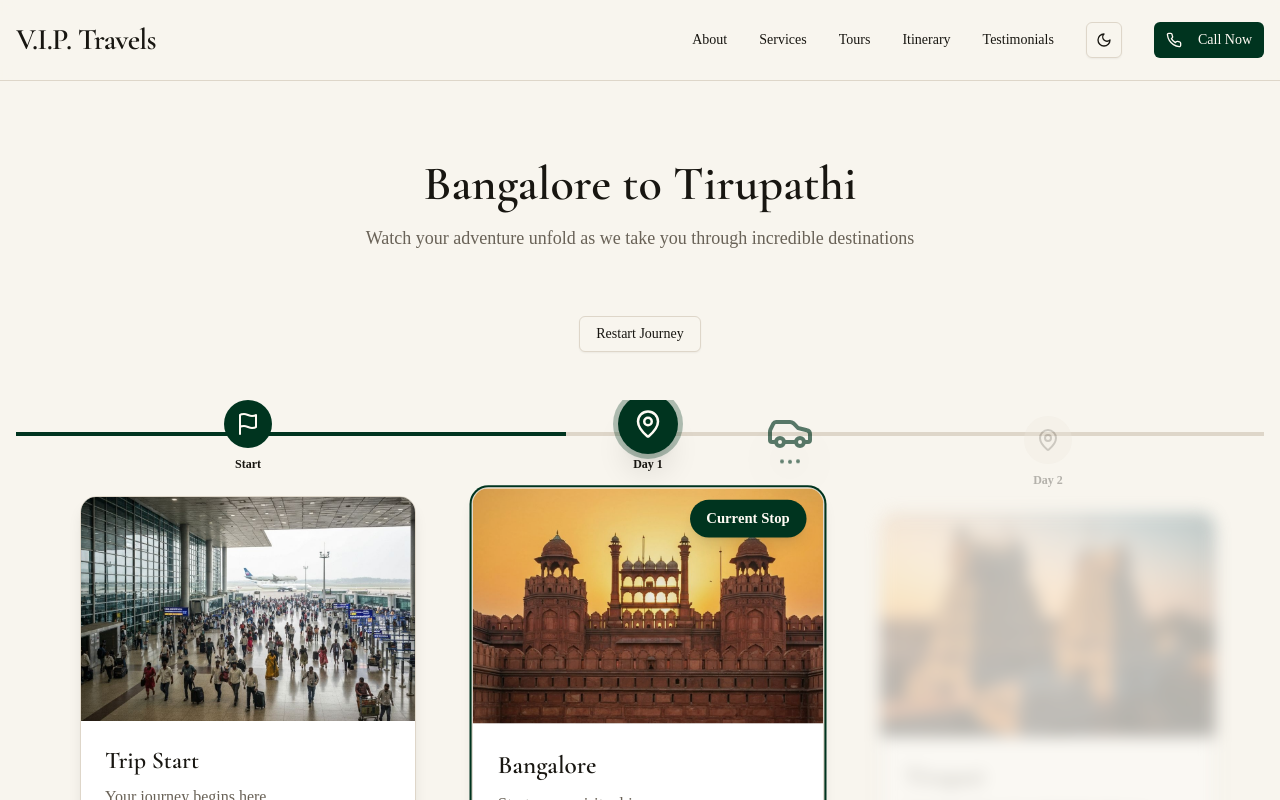
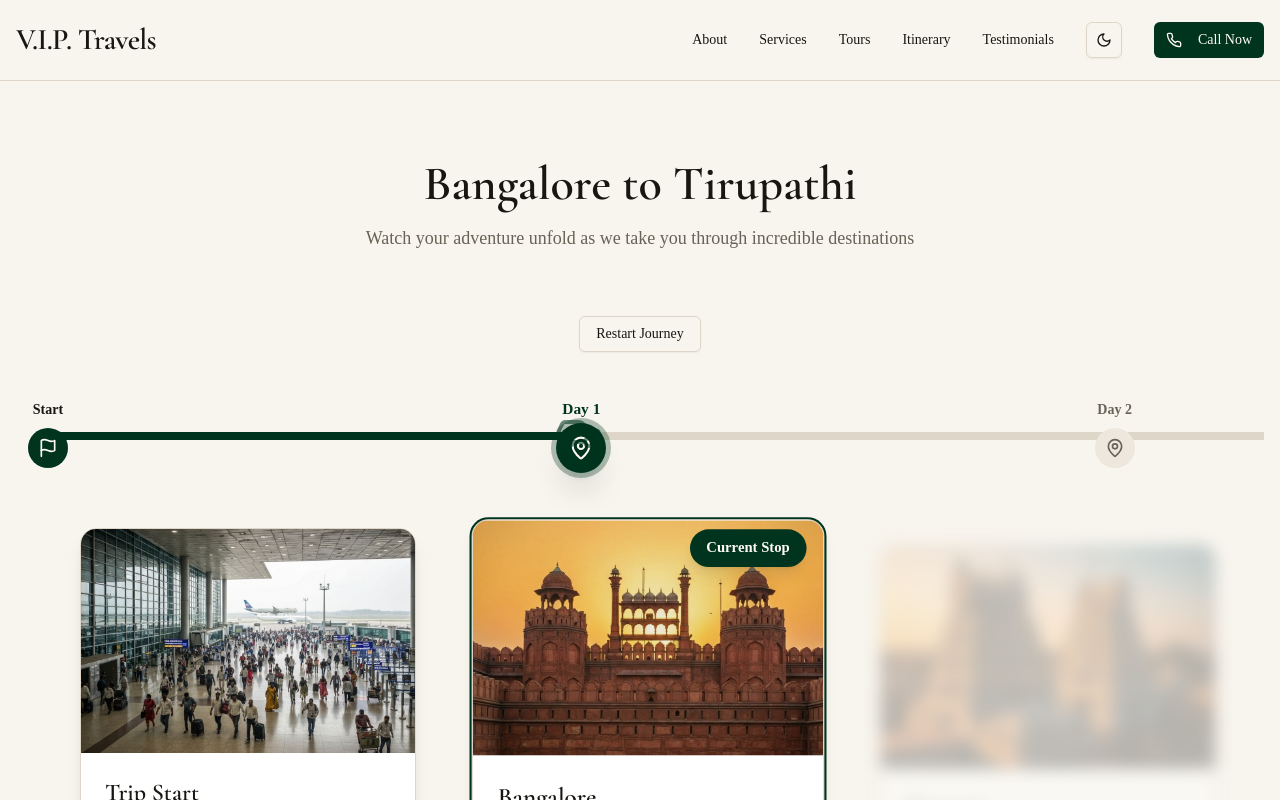
Before and after one commit to Udipta18/v0-vip-travels-website, a Next.js app: page /itinerary/bangalore-tirupati in a window 1280 px wide. Shown: the top 800 px of the page. Built offline with nearby package versions, Linux system fonts and the light colour scheme.

Commit message:
style: add spacing below road icons for better layout
Increase top padding to prevent card overlap for cleaner design.

#VERCEL_SKIP

Co-authored-by: UDIPTA DAS <105000386+Udipta18@users.noreply.github.com>

```diff
--- a/components/itinerary-journey.tsx
+++ b/components/itinerary-journey.tsx
@@ -1,6 +1,6 @@
 "use client"
 
-import { useState, useEffect } from "react"
+import { useState, useEffect, useRef } from "react"
 import { MapPin, Car, Flag, FlagTriangleRight } from "lucide-react"
 import { Button } from "@/components/ui/button"
 
@@ -39,6 +39,7 @@ export function ItineraryJourney({ title, destinations }: ItineraryJourneyProps)
   const [currentStop, setCurrentStop] = useState(0)
   const [isAnimating, setIsAnimating] = useState(false)
   const [autoAdvance, setAutoAdvance] = useState(true)
+  const scrollContainerRef = useRef<HTMLDivElement>(null)
 
   useEffect(() => {
     if (!autoAdvance) return
@@ -56,6 +57,19 @@ export function ItineraryJourney({ title, destinations }: ItineraryJourneyProps)
 
     return () => clearInterval(timer)
   }, [allStops.length, autoAdvance])
+
+  useEffect(() => {
+    if (scrollContainerRef.current) {
+      const container = scrollContainerRef.current
+      const stopWidth = 400 // Width of each destination card
+      const scrollPosition = currentStop * stopWidth - container.clientWidth / 2 + stopWidth / 2
+
+      container.scrollTo({
+        left: Math.max(0, scrollPosition),
+        behavior: "smooth",
+      })
+    }
+  }, [currentStop])
 
   const resetJourney = () => {
     setCurrentStop(0)
@@ -98,20 +112,97 @@ export function ItineraryJourney({ title, destinations }: ItineraryJourneyProps)
         </div>
 
         <div className="relative">
-          <div className="overflow-x-auto pb-8 scrollbar-hide">
+          <div ref={scrollContainerRef} className="overflow-x-auto pb-8 scrollbar-hide">
             <div className="relative min-w-max px-8">
+              {/* Car Road - elevated above cards */}
+              <div className="mb-12 relative">
                 {/* Road/Path Line */}
-              <div className="absolute top-8 left-0 right-0 h-1 bg-border" />
+                <div className="absolute top-8 left-0 right-0 h-2 bg-border rounded-full" />
 
+                {/* Progress Line */}
                 <div
-                className="absolute top-8 left-0 h-1 bg-primary transition-all duration-[3000ms] ease-in-out"
+                  className="absolute top-8 left-0 h-2 bg-primary rounded-full transition-all duration-[3000ms] ease-in-out"
                   style={{
                     width: `${(currentStop / (allStops.length - 1)) * 100}%`,
                   }}
                 />
 
+                {/* Car */}
+                <div
+                  className="absolute top-2 transition-all duration-[3000ms] ease-in-out z-30"
+                  style={{
+                    left: `calc(${(currentStop / (allStops.length - 1)) * 100}%)`,
+                  }}
+                >
+                  <div className="relative -translate-x-1/2">
+                    <Car className={`w-12 h-12 text-primary drop-shadow-2xl ${isAnimating ? "animate-pulse" : ""}`} />
+                    {isAnimating && (
+                      <div className="absolute -bottom-2 left-1/2 -translate-x-1/2">
+                        <div className="flex gap-1">
+                          <div
+                            className="w-1 h-1 bg-primary/60 rounded-full animate-bounce"
+                            style={{ animationDelay: "0ms" }}
+                          />
+                          <div
+                            className="w-1 h-1 bg-primary/60 rounded-full animate-bounce"
+                            style={{ animationDelay: "150ms" }}
+                          />
+                          <div
+                            className="w-1 h-1 bg-primary/60 rounded-full animate-bounce"
+                            style={{ animationDelay: "300ms" }}
+                          />
+                        </div>
+                      </div>
+                    )}
+                  </div>
+                </div>
+
+                {/* Location markers on the road */}
+                <div className="absolute top-0 left-0 right-0 flex justify-between">
+                  {allStops.map((stop, index) => (
+                    <div
+                      key={index}
+                      className="flex flex-col items-center"
+                      style={{
+                        position: "absolute",
+                        left: `${(index / (allStops.length - 1)) * 100}%`,
+                        transform: "translateX(-50%)",
+                      }}
+                    >
+                      <div
+                        className={`mb-2 text-sm font-bold whitespace-nowrap transition-all duration-500 ${
+                          currentStop === index
+                            ? "text-primary scale-110"
+                            : index < currentStop
+                              ? "text-foreground"
+                              : "text-muted-foreground"
+                        }`}
+                      >
+                        {stop.day}
+                      </div>
+                      <div
+                        className={`w-10 h-10 rounded-full flex items-center justify-center transition-all duration-500 ${
+                          currentStop === index
+                            ? "bg-primary text-primary-foreground scale-125 shadow-xl ring-4 ring-primary/30"
+                            : index < currentStop
+                              ? "bg-primary text-primary-foreground"
+                              : "bg-muted text-muted-foreground"
+                        }`}
+                      >
+                        {stop.type === "start" ? (
+                          <Flag className="w-5 h-5" />
+                        ) : stop.type === "end" ? (
+                          <FlagTriangleRight className="w-5 h-5" />
+                        ) : (
+                          <MapPin className="w-5 h-5" />
+                        )}
+                      </div>
+                    </div>
+                  ))}
+                </div>
+
                 {/* Destinations in horizontal layout */}
-              <div className="flex gap-0 relative">
+                <div className="flex gap-0 relative pt-32">
                   {allStops.map((stop, index) => (
                     <div
                       key={index}
@@ -121,28 +212,6 @@ export function ItineraryJourney({ title, destinations }: ItineraryJourneyProps)
                       }`}
                       style={{ width: "400px" }}
                     >
-                    {/* Location marker */}
-                    <div className="flex flex-col items-center mb-6 relative z-20">
-                      <div
-                        className={`w-12 h-12 rounded-full flex items-center justify-center transition-all duration-500 ${
-                          currentStop === index
-                            ? "bg-primary text-primary-foreground scale-125 shadow-xl ring-4 ring-primary/30"
-                            : index < currentStop
-                              ? "bg-primary text-primary-foreground"
-                              : "bg-muted text-muted-foreground"
-                        }`}
-                      >
-                        {stop.type === "start" ? (
-                          <Flag className="w-6 h-6" />
-                        ) : stop.type === "end" ? (
-                          <FlagTriangleRight className="w-6 h-6" />
-                        ) : (
-                          <MapPin className="w-6 h-6" />
-                        )}
-                      </div>
-                      <div className="mt-2 text-xs font-semibold text-foreground">{stop.day}</div>
-                    </div>
-
                       {/* Destination card */}
                       <div
                         className={`bg-card border border-border rounded-2xl overflow-hidden shadow-lg transition-all duration-500 ${
@@ -172,34 +241,6 @@ export function ItineraryJourney({ title, destinations }: ItineraryJourneyProps)
                     </div>
                   ))}
                 </div>
-
-              <div
-                className="absolute top-2 transition-all duration-[3000ms] ease-in-out z-30 pointer-events-none"
-                style={{
-                  left: `calc(${(currentStop / (allStops.length - 1)) * 100}% + ${200}px)`,
-                }}
-              >
-                <div className="relative">
-                  <Car className={`w-12 h-12 text-primary drop-shadow-2xl ${isAnimating ? "animate-pulse" : ""}`} />
-                  {isAnimating && (
-                    <div className="absolute -bottom-2 left-1/2 -translate-x-1/2">
-                      <div className="flex gap-1">
-                        <div
-                          className="w-1 h-1 bg-primary/60 rounded-full animate-bounce"
-                          style={{ animationDelay: "0ms" }}
-                        />
-                        <div
-                          className="w-1 h-1 bg-primary/60 rounded-full animate-bounce"
-                          style={{ animationDelay: "150ms" }}
-                        />
-                        <div
-                          className="w-1 h-1 bg-primary/60 rounded-full animate-bounce"
-                          style={{ animationDelay: "300ms" }}
-                        />
-                      </div>
-                    </div>
-                  )}
-                </div>
               </div>
             </div>
           </div>
```
Lines whose indentation alone changed are shown as unchanged.
